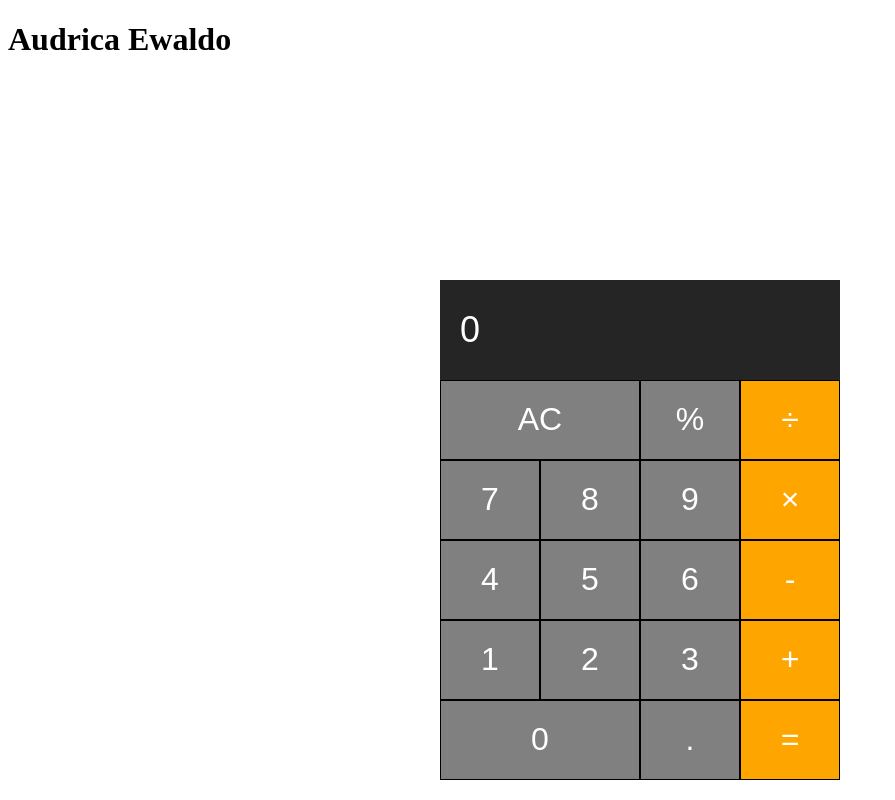
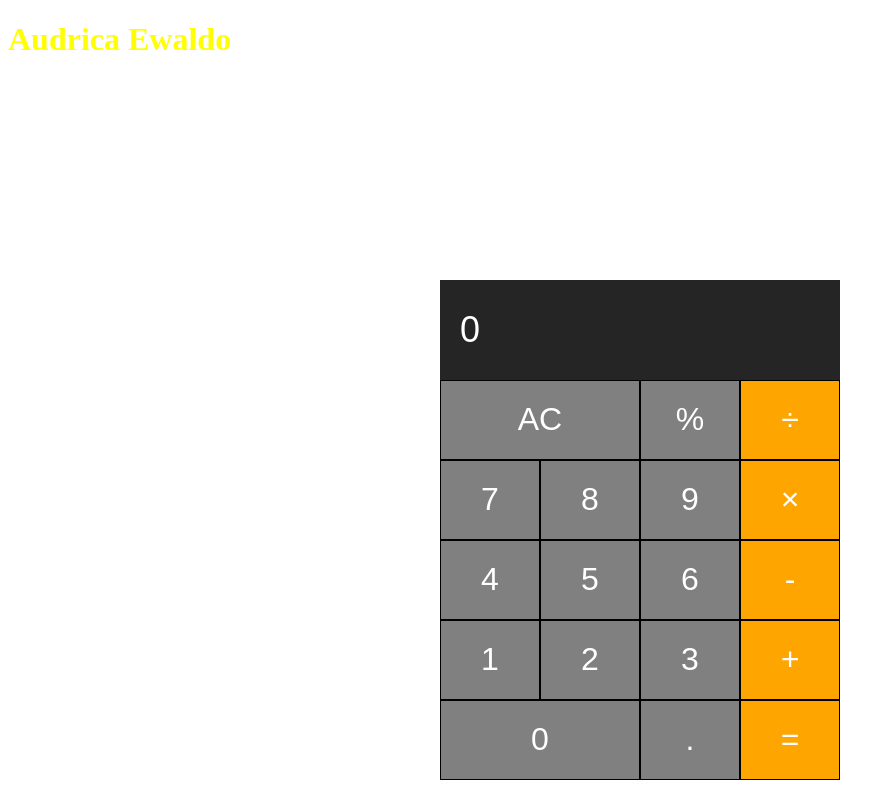
Before and after one commit to Aruudo09/kalkulator, a plain HTML site: page kalkulator/index.html in a window 1280 px wide. Shown: the whole page, without its empty margins (0-895 px from the left). Drawn offline with Linux system fonts and the light colour scheme.

Commit message:
Update stylesheet.css

```diff
--- a/kalkulator/stylesheet.css
+++ b/kalkulator/stylesheet.css
@@ -1,3 +1,8 @@
+.container {
+    margin: 0 auto;
+    color: yellow;
+}
+
 .calculator {
     text-align: center;
     margin: 0 auto;
```
